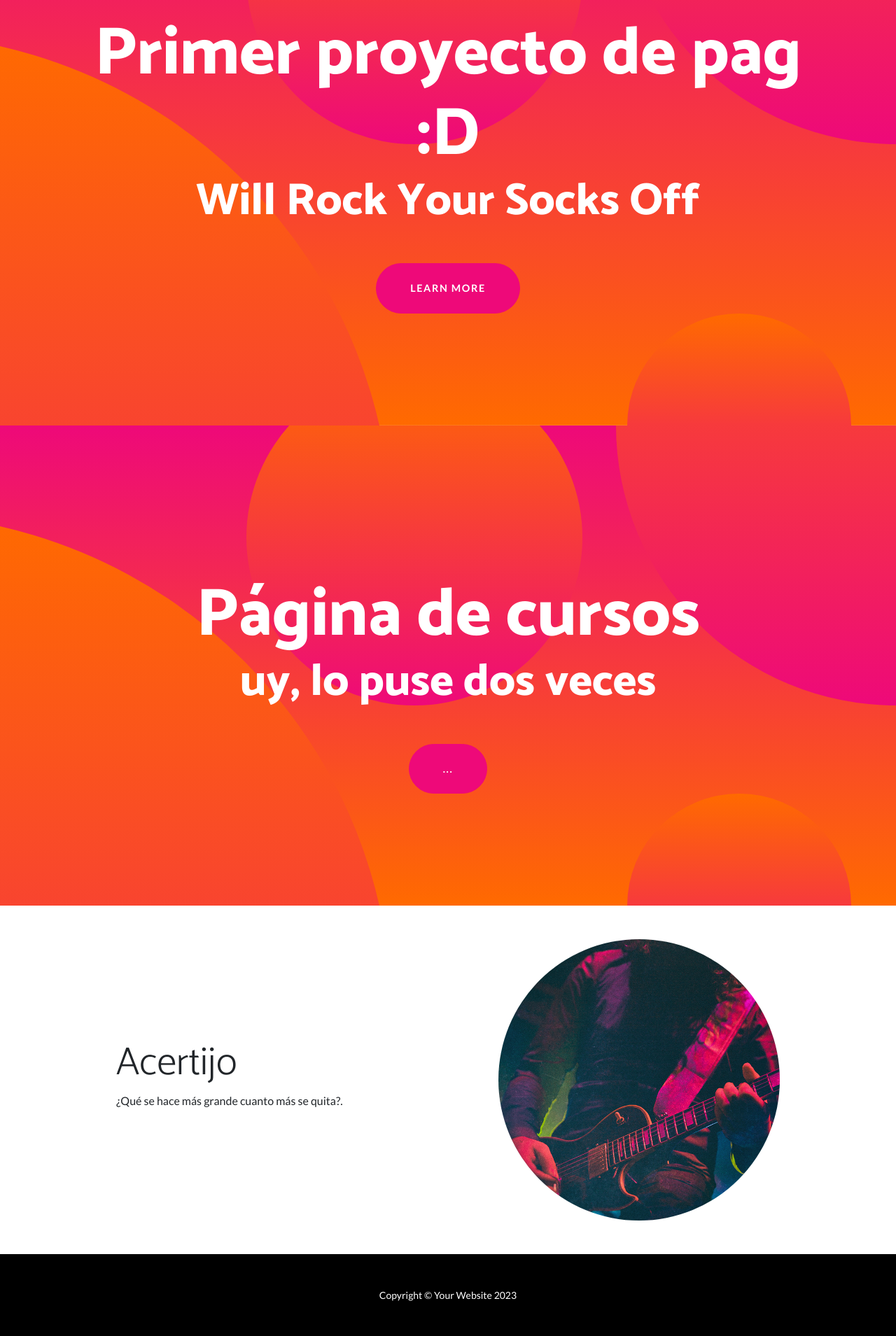
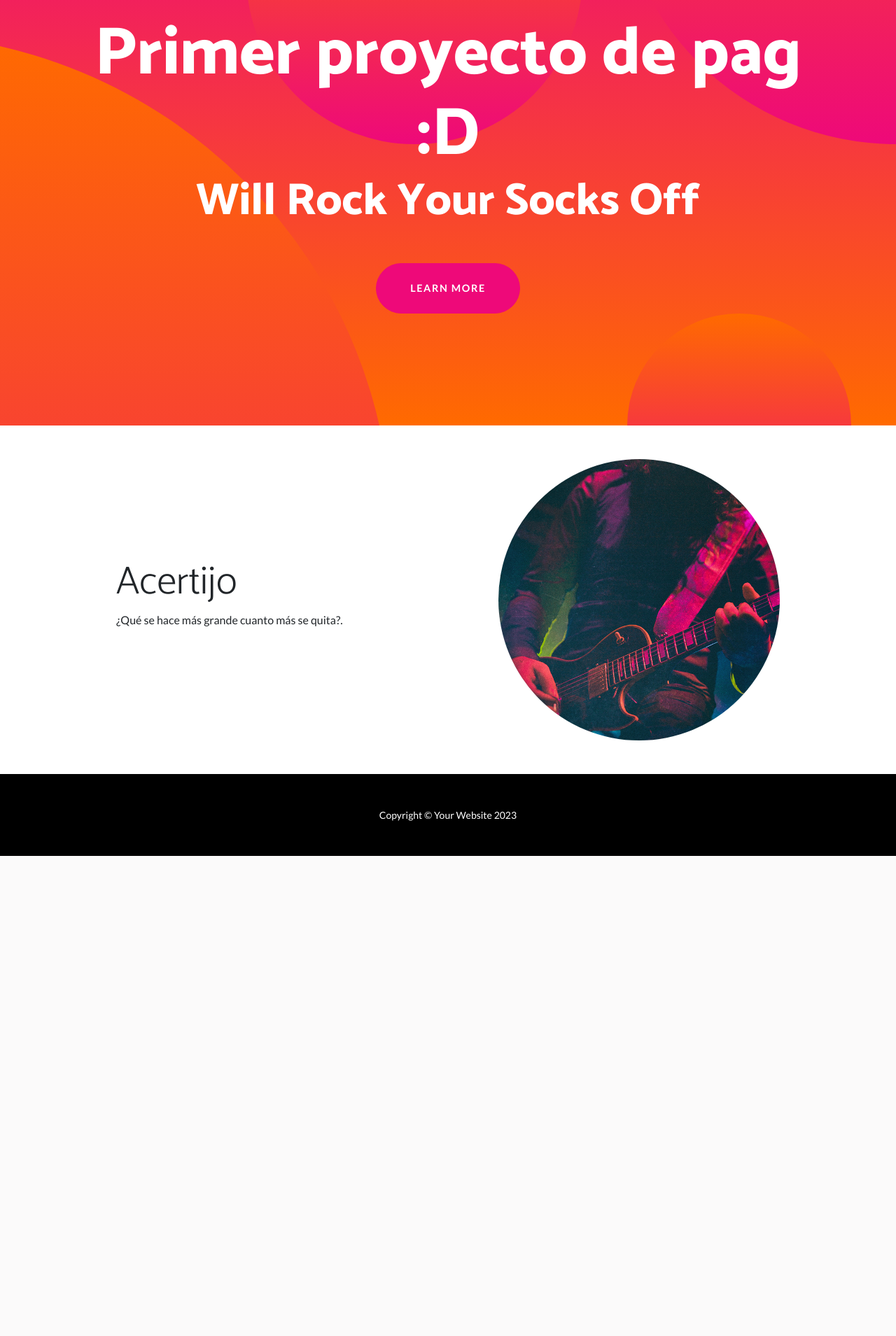
Before and after one commit to F0by/Proyecto, a Django app: page /cursos/ in a window 1280 px wide. Shown: the part 194-2103 px from the top of the page at 70% size. After the commit the page ends 1417 px from the top, so only its background shows below. Run offline with Django 4.2, Linux system fonts and the light colour scheme; some libraries are stand-ins or nearby versions.

Commit message:
borré el inicio de cursos

```diff
--- a/Proyecto/AppNueva/Templates/AppNueva/cursos.html
+++ b/Proyecto/AppNueva/Templates/AppNueva/cursos.html
@@ -4,20 +4,6 @@
 
 {% block main %}
 
- <!-- Header-->
- <header class="masthead text-center text-white">
-    <div class="masthead-content">
-        <div class="container px-5">
-            <h1 class="masthead-heading mb-0">Página de cursos</h1>
-            <h2 class="masthead-subheading mb-0">uy, lo puse dos veces</h2>
-            <a class="btn btn-primary btn-xl rounded-pill mt-5" href="#scroll">...</a>
-        </div>
-    </div>
-    <div class="bg-circle-1 bg-circle"></div>
-    <div class="bg-circle-2 bg-circle"></div>
-    <div class="bg-circle-3 bg-circle"></div>
-    <div class="bg-circle-4 bg-circle"></div>
-</header>
 
 <!-- Content section 3-->
 <section>
```
